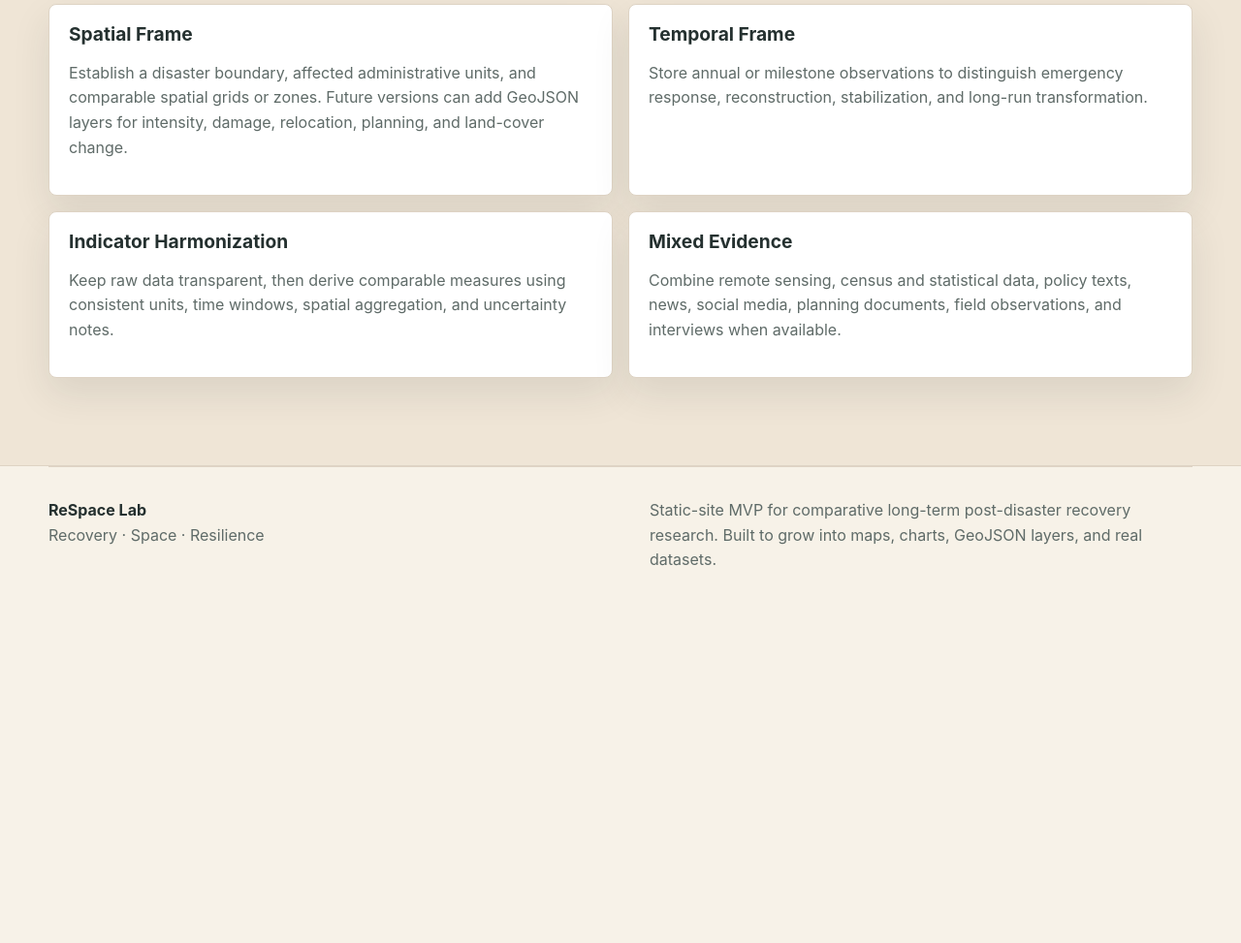
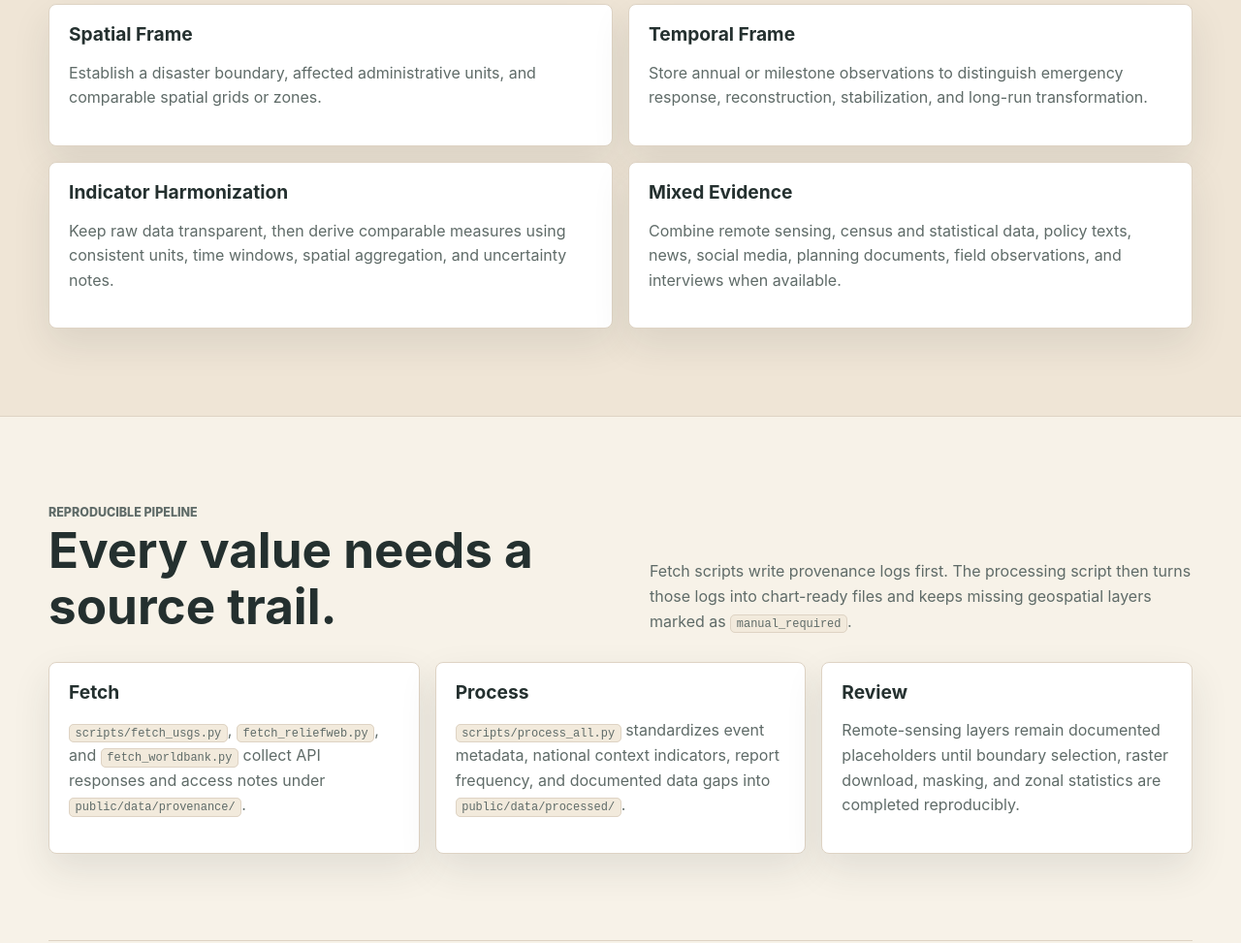
Before and after one commit to aboutsssa/Post-disaster-recovery-observatory, an Astro site: page /Post-disaster-recovery-observatory/methods in a window 1280 px wide. Shown: the part 708-1681 px from the top of the page at 97% size. Before the commit the page ends 1331 px from the top, so only its background shows below. Built offline with nearby package versions, Linux system fonts and the light colour scheme; Astro itself is replaced by a stand-in of ours.

Commit message:
Add reproducible data pipeline methods

```diff
--- a/src/pages/methods.astro
+++ b/src/pages/methods.astro
@@ -19,38 +19,31 @@ import BaseLayout from "../layouts/BaseLayout.astro";
   <section class="section band">
     <div class="container">
       <div class="grid two">
-        <article class="card">
-          <h3>Spatial Frame</h3>
-          <p>
-            Establish a disaster boundary, affected administrative units, and
-            comparable spatial grids or zones. Future versions can add GeoJSON
-            layers for intensity, damage, relocation, planning, and land-cover
-            change.
-          </p>
-        </article>
-        <article class="card">
-          <h3>Temporal Frame</h3>
-          <p>
-            Store annual or milestone observations to distinguish emergency
-            response, reconstruction, stabilization, and long-run transformation.
-          </p>
-        </article>
-        <article class="card">
-          <h3>Indicator Harmonization</h3>
-          <p>
-            Keep raw data transparent, then derive comparable measures using
-            consistent units, time windows, spatial aggregation, and uncertainty
-            notes.
-          </p>
-        </article>
-        <article class="card">
-          <h3>Mixed Evidence</h3>
-          <p>
-            Combine remote sensing, census and statistical data, policy texts,
-            news, social media, planning documents, field observations, and
-            interviews when available.
-          </p>
-        </article>
+        <article class="card"><h3>Spatial Frame</h3><p>Establish a disaster boundary, affected administrative units, and comparable spatial grids or zones.</p></article>
+        <article class="card"><h3>Temporal Frame</h3><p>Store annual or milestone observations to distinguish emergency response, reconstruction, stabilization, and long-run transformation.</p></article>
+        <article class="card"><h3>Indicator Harmonization</h3><p>Keep raw data transparent, then derive comparable measures using consistent units, time windows, spatial aggregation, and uncertainty notes.</p></article>
+        <article class="card"><h3>Mixed Evidence</h3><p>Combine remote sensing, census and statistical data, policy texts, news, social media, planning documents, field observations, and interviews when available.</p></article>
+      </div>
+    </div>
+  </section>
+
+  <section class="section">
+    <div class="container">
+      <div class="section-header">
+        <div>
+          <p class="eyebrow">Reproducible Pipeline</p>
+          <h2>Every value needs a source trail.</h2>
+        </div>
+        <p>
+          Fetch scripts write provenance logs first. The processing script then
+          turns those logs into chart-ready files and keeps missing geospatial
+          layers marked as <code>manual_required</code>.
+        </p>
+      </div>
+      <div class="grid three">
+        <article class="card"><h3>Fetch</h3><p><code>scripts/fetch_usgs.py</code>, <code>fetch_reliefweb.py</code>, and <code>fetch_worldbank.py</code> collect API responses and access notes under <code>public/data/provenance/</code>.</p></article>
+        <article class="card"><h3>Process</h3><p><code>scripts/process_all.py</code> standardizes event metadata, national context indicators, report frequency, and documented data gaps into <code>public/data/processed/</code>.</p></article>
+        <article class="card"><h3>Review</h3><p>Remote-sensing layers remain documented placeholders until boundary selection, raster download, masking, and zonal statistics are completed reproducibly.</p></article>
       </div>
     </div>
   </section>
```
